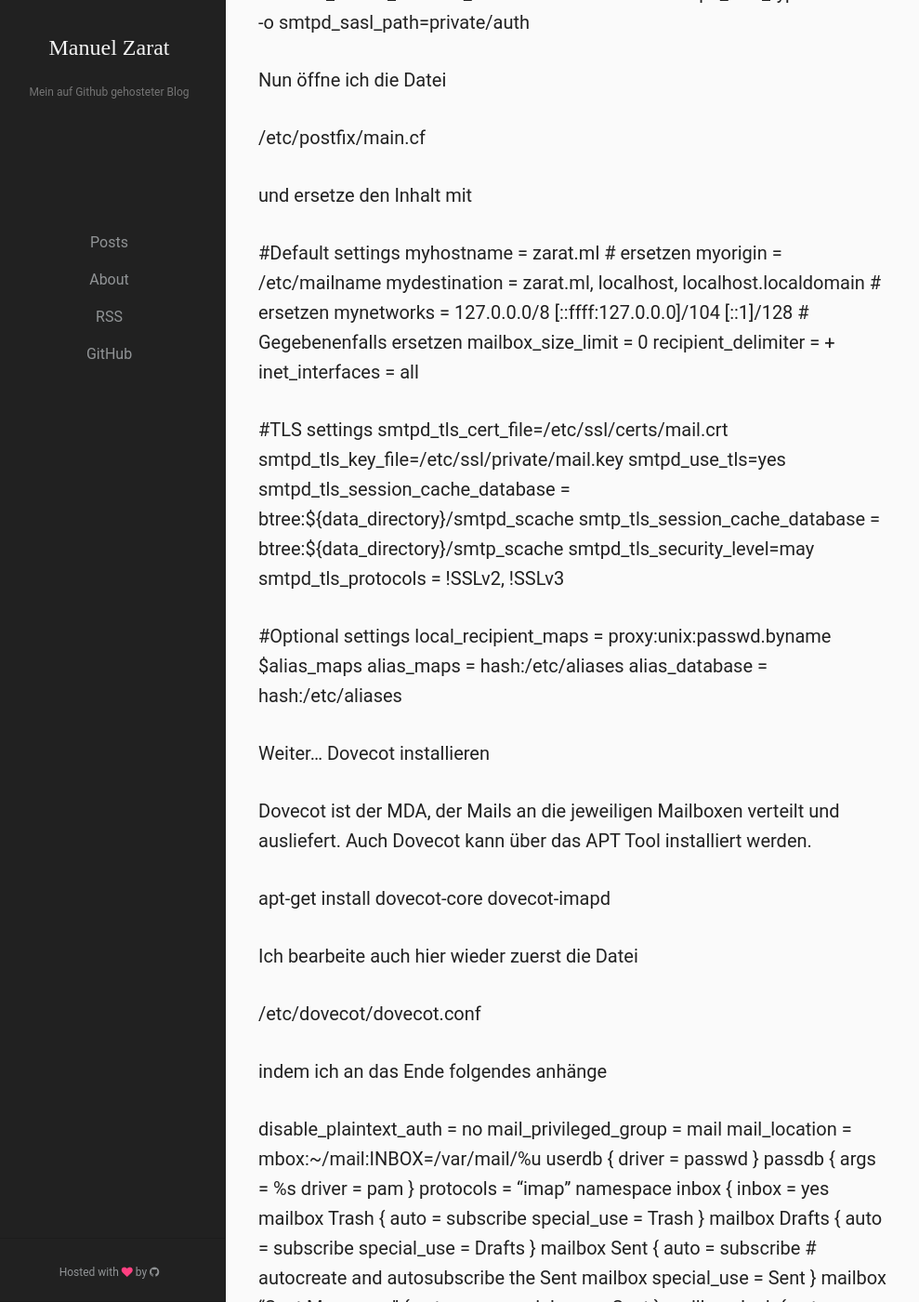
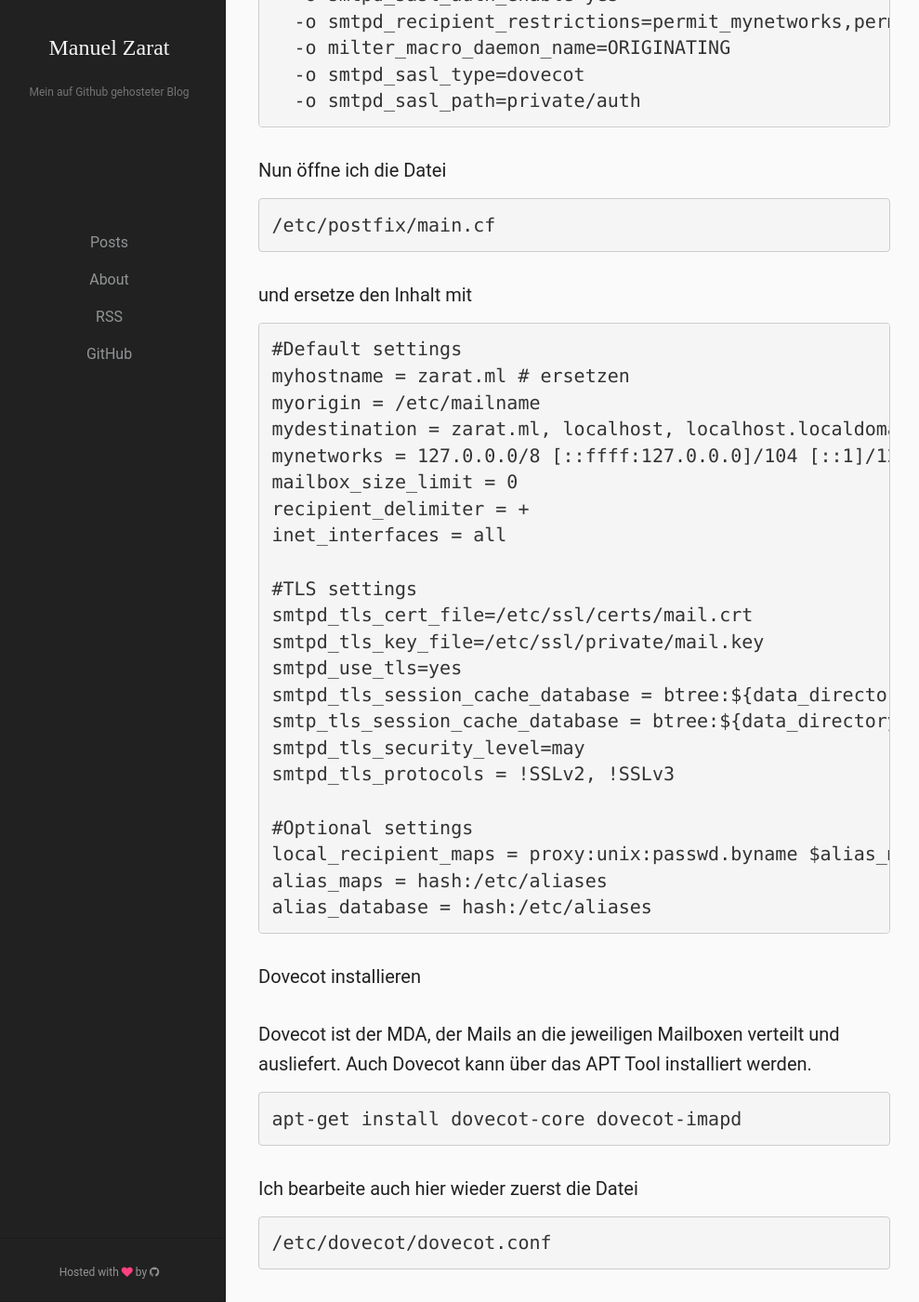
Before and after one commit to mbrain/zarat.github.io, a Jekyll site: the page built from _posts/2018-05-23-eigenen-mailserver-mit-postfix-und-dovecot.markdown, in a window 1280 px wide and 1400 px high, scrolled down 1223 px. Shown: the whole window at 93% size, without its empty margins (7-996 px from the left). Built offline with Jekyll 4.4.1, drawn with Linux system fonts in a browser that asks for light colours; some of the changed text lies outside the part shown.

Commit message:
Update 2018-05-23-eigenen-mailserver-mit-postfix-und-dovecot.markdown

```diff
--- a/_posts/2018-05-23-eigenen-mailserver-mit-postfix-und-dovecot.markdown
+++ b/_posts/2018-05-23-eigenen-mailserver-mit-postfix-und-dovecot.markdown
@@ -27,15 +27,15 @@ submission inet n       -       -       -       -       smtpd
   -o smtpd_recipient_restrictions=permit_mynetworks,permit_sasl_authenticated,reject
   -o milter_macro_daemon_name=ORIGINATING
   -o smtpd_sasl_type=dovecot
-  -o smtpd_sasl_path=private/auth
+  -o smtpd_sasl_path=private/auth</pre>
 
 Nun öffne ich die Datei
 
-/etc/postfix/main.cf
+<pre>/etc/postfix/main.cf</pre>
 
 und ersetze den Inhalt mit
 
-#Default settings
+<pre>#Default settings
 myhostname = zarat.ml # ersetzen
 myorigin = /etc/mailname
 mydestination = zarat.ml, localhost, localhost.localdomain # ersetzen
@@ -56,22 +56,21 @@ smtpd_tls_protocols = !SSLv2, !SSLv3
 #Optional settings
 local_recipient_maps = proxy:unix:passwd.byname $alias_maps
 alias_maps = hash:/etc/aliases
-alias_database = hash:/etc/aliases
+alias_database = hash:/etc/aliases</pre>
 
-Weiter…
 Dovecot installieren
 
 Dovecot ist der MDA, der Mails an die jeweiligen Mailboxen verteilt und ausliefert. Auch Dovecot kann über das APT Tool installiert werden.
 
-apt-get install dovecot-core dovecot-imapd
+<pre>apt-get install dovecot-core dovecot-imapd</pre>
 
 Ich bearbeite auch hier wieder zuerst die Datei
 
-/etc/dovecot/dovecot.conf
+<pre>/etc/dovecot/dovecot.conf</pre>
 
 indem ich an das Ende folgendes anhänge
 
-disable_plaintext_auth = no
+<pre>disable_plaintext_auth = no
 mail_privileged_group = mail
 mail_location = mbox:~/mail:INBOX=/var/mail/%u
 userdb {
@@ -118,6 +117,6 @@ service auth {
 }
 ssl=required
 ssl_cert = </etc/ssl/certs/mailcert.pem
-ssl_key = </etc/ssl/private/mail.key
+ssl_key = </etc/ssl/private/mail.key</pre>
 
 Es folgt das Anlegen von Mailboxen und Benutzern.
```
Also changed, not shown: other parts of _posts/2018-05-23-eigenen-mailserver-mit-postfix-und-dovecot.markdown (+3 -3 lines).
